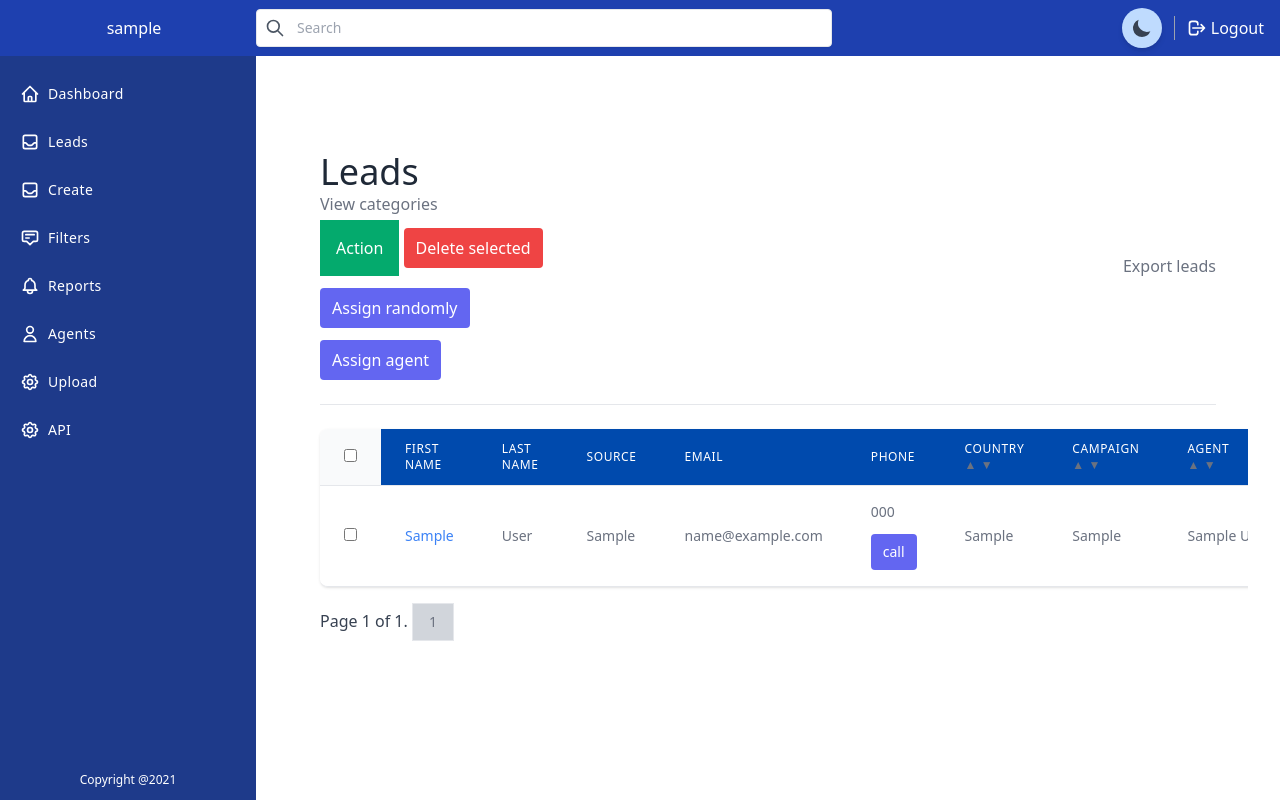
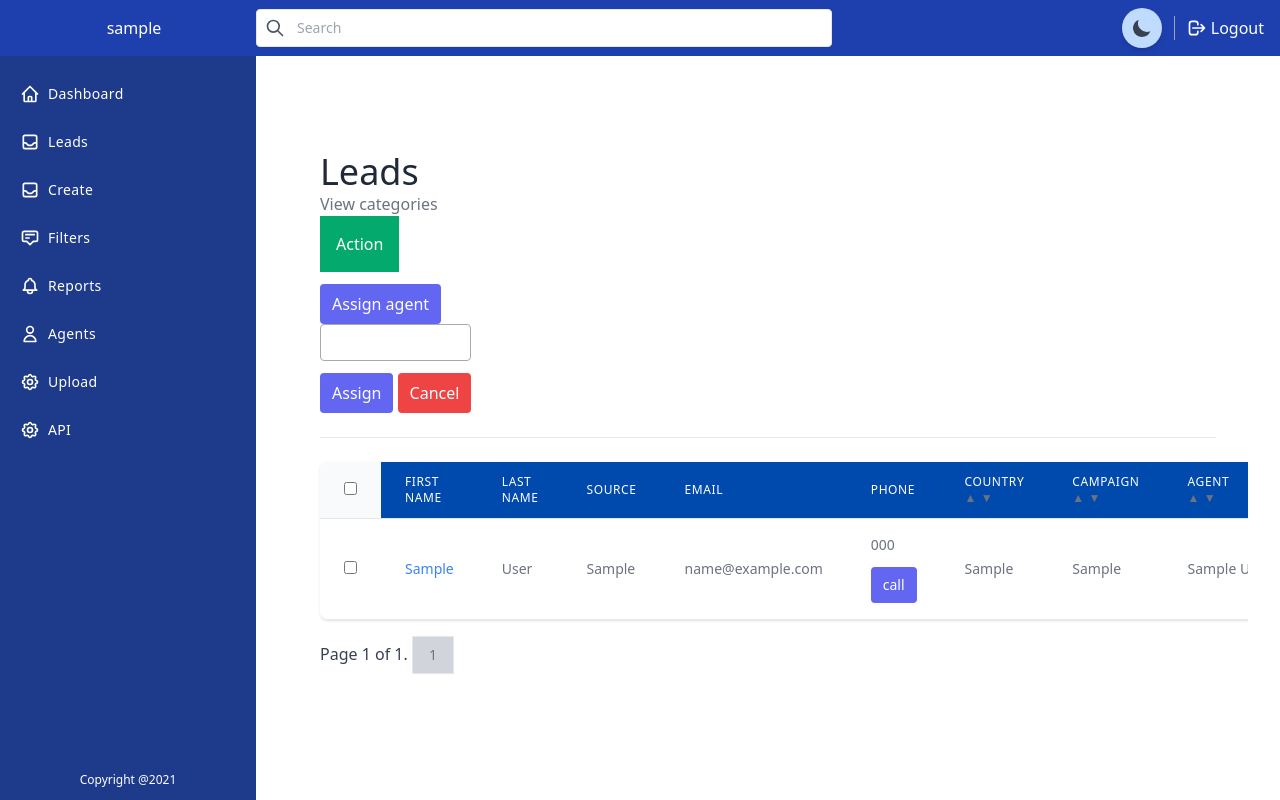
Before and after one commit to bilo2bil3/kingcrm, a Django app: page /leads/ in a window 1280 px wide; the page is wider, and only the part inside the window is pictured. Run offline with Django 3.2, Linux system fonts and the light colour scheme; a user stored in the database is signed in; tables that the repository leaves empty hold one stand-in row (values such as "Sample post"); parts of the project's set-up code (start-up, migrations or seed data) failed here and were passed over; some libraries are stand-ins or nearby versions.

Commit message:
Update lead_list.html

```diff
--- a/leads/templates/leads/lead_list.html
+++ b/leads/templates/leads/lead_list.html
@@ -14,19 +14,40 @@
                   <div class="dropdown">
     <button class="dropbtn">Action</button>
     <div class="dropdown-content">
-      <a href="#">Link 3</a>
+
       <a href="#" id="delete-leads">Delete</a>
       <a href="{{ export_link }}">Export</a>
+      <a href="#" id="assign-leads-random">Assign Random</a>
+
+        <div id="assign-leads-view-1">
+                            <button id="show-assign-leads" class="mt-3 text-white bg-indigo-500 border-0 py-2 px-3 focus:outline-none hover:bg-indigo-600 rounded">
+                                Assign agent
+                            </button>
+                        </div>
+                        <div id="assign-leads-view-2">
+                            <select multiple name="agent-to-assign" id="agent-to-assign" class="appearance-none w-1/2 bg-gray-200 border border-gray-200 text-gray-700 py-3 px-3 pr-3 rounded leading-tight focus:outline-none focus:bg-white focus:border-gray-500" style="width: 100% !important;">
+                                {% for agent in agents %}
+                                <option value="{{ agent.pk }}">
+                                    {{ agent.user.first_name }} {{ agent.user.last_name }}
+                                </option>
+                                {% endfor %}
+                            </select>
+                            <br>
+                            <button id="assign-leads" class="mt-3 text-white bg-indigo-500 border-0 py-2 px-3 focus:outline-none hover:bg-indigo-600 rounded">
+                                Assign
+                            </button>
+                            <button id="hide-assign-leads" class="mt-3 text-white bg-red-500 border-0 py-2 px-3 focus:outline-none hover:bg-red-600 rounded">
+                                Cancel
+                            </button>
+                        </div>
+
+
     </div>
   </div>
                 {% if request.user.is_organisor %}
-                    <button id="delete-leads" class="mt-3 text-white bg-red-500 border-0 py-2 px-3 focus:outline-none hover:bg-red-600 rounded">
-                        Delete selected
-                    </button>
+
                     <div>
-                        <button id="assign-leads-random" class="mt-3 text-white bg-indigo-500 border-0 py-2 px-3 focus:outline-none hover:bg-indigo-600 rounded">
-                            Assign randomly
-                        </button>
+
                         <div id="assign-leads-view-1">
                             <button id="show-assign-leads" class="mt-3 text-white bg-indigo-500 border-0 py-2 px-3 focus:outline-none hover:bg-indigo-600 rounded">
                                 Assign agent
@@ -52,12 +73,6 @@
                 </div>
             </div>
             <div>
-
-                {% if request.user.is_organisor %}
-                    <a class="text-gray-500 hover:text-blue-500" href="{{ export_link }}">
-                        Export leads
-                    </a>
-                {% endif %}
             </div>
         </div>
 
```
